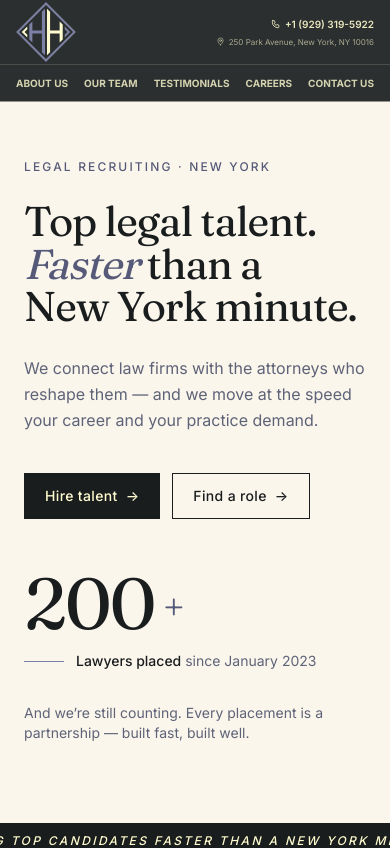
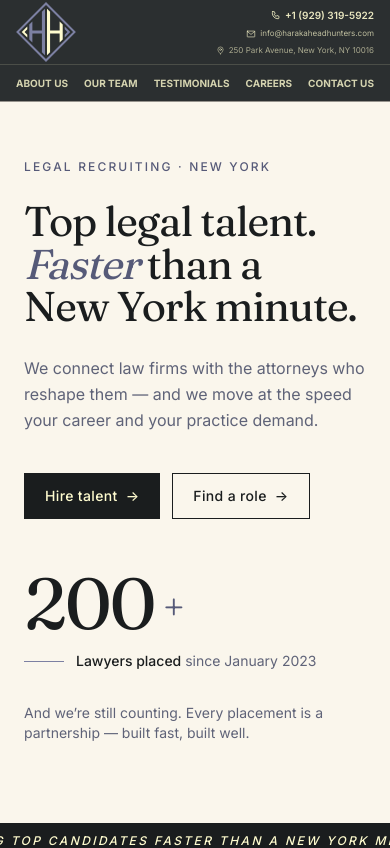
Before and after one commit to mfarazali-1/haraka, a Next.js app: page / in a window 390 px wide. Shown: the top 848 px of the page. Built offline with nearby package versions, Linux system fonts and the light colour scheme.

Commit message:
Add info@harakaheadhunters.com to the mobile navbar
Third line in the row 1 contact stack, between phone and address
(mailto: link). Verified at 375px: all 3 lines fit within the 64px
row height, nothing clipped, no overlap with the logo, no page-level
horizontal overflow.

```diff
--- a/components/Header.tsx
+++ b/components/Header.tsx
@@ -15,6 +15,14 @@ function PhoneIcon() {
   return (
     <svg width="10" height="10" viewBox="0 0 24 24" fill="none" stroke="currentColor" strokeWidth="2" aria-hidden="true" className="shrink-0">
       <path strokeLinecap="round" strokeLinejoin="round" d="M4 4h4l2 5-2.5 1.5a11 11 0 0 0 5 5L14 13l5 2v4a2 2 0 0 1-2 2C9.16 21 3 14.84 3 7a2 2 0 0 1 1-1.73V4z" />
+    </svg>
+  );
+}
+
+function MailIcon() {
+  return (
+    <svg width="10" height="10" viewBox="0 0 24 24" fill="none" stroke="currentColor" strokeWidth="2" aria-hidden="true" className="shrink-0">
+      <path strokeLinecap="round" strokeLinejoin="round" d="M3 6l9 7 9-7M4 5h16a1 1 0 0 1 1 1v12a1 1 0 0 1-1 1H4a1 1 0 0 1-1-1V6a1 1 0 0 1 1-1z" />
     </svg>
   );
 }
@@ -64,6 +72,13 @@ export default function Header() {
             +1 (929) 319-5922
           </a>
           <a
+            href="mailto:info@harakaheadhunters.com"
+            className="inline-flex items-center gap-1 text-[8px] text-cream/70 hover:text-cream transition-colors whitespace-nowrap"
+          >
+            <MailIcon />
+            info@harakaheadhunters.com
+          </a>
+          <a
             href={directionsHref}
             target="_blank"
             rel="noreferrer noopener"
```
